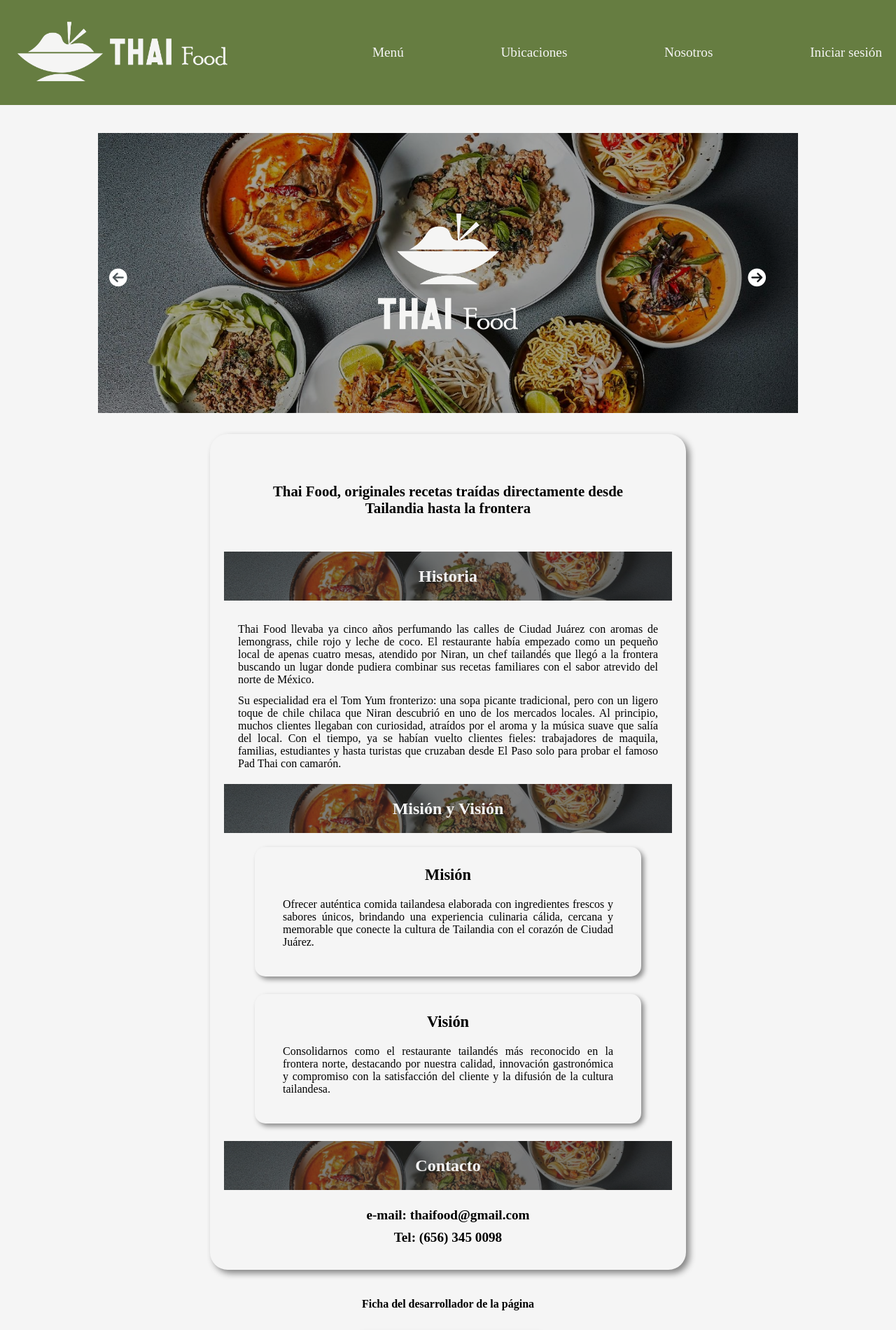
After one commit to Janettth/ProyectoThaiFood, a PHP site: page /nosotros.php in a window 1280 px wide. The commit adds this page. Shown: the top 1900 px of the page at 70% size. Run offline with PHP 8.4, Linux system fonts and the light colour scheme; some libraries are stand-ins or nearby versions.

Commit message:
Actualizacion de pagina Nosotros completa

```diff
--- a/CSS/estiloNosotros.css
+++ b/CSS/estiloNosotros.css
@@ -65,7 +65,7 @@
 .contenido_texto{
 
     width: 50%;
-    margin: auto;
+    margin: 0 auto;
     margin-top: 30px;
     margin-bottom: 30px;
     background-color: transparent;
@@ -76,12 +76,108 @@
 
 }
 
+/*informacion*/
+
+
 #titulo_bienvenida{
     font-weight: bold;
     padding: 50px;
+
+    font-size: 1.3em;
 }
 
-#texto_restaurante{
+.texto_restaurante{
     text-align: justify;
     padding: 20px;
 }
+
+.texto_restaurante p{
+    margin-top: 12px;
+}
+
+
+.banner{
+    width: 100%;
+    height: 70px;
+    align-content: center;
+
+    background-image: url('../assets/carrusel/315_Thai_banner.jpg');
+    background-repeat: no-repeat;
+    background-size: cover;
+
+    color: whitesmoke;
+}
+
+.banner p{
+    background-color: rgba(40, 40, 40, 0.596);
+    width: 100%;
+    height: 100%;
+    align-content: center;
+
+    font-size: 1.5em;
+    font-weight: bold;
+}
+
+h4{
+    margin: 0 auto;
+    text-align: center;
+    padding: 10px;
+    margin-bottom: 20px;
+}
+
+
+#ficha{
+    width: 20%;
+    margin: 0 auto;
+    text-align: center;
+    margin-bottom: 30px;
+}
+
+#ficha img{
+    width: 100%;
+    box-shadow: 5px 5px 10px rgba(0, 0, 0, 0.151);
+}
+
+.misionVision{
+    width: 80%;
+    margin: 0 auto;
+    padding: 20px;
+    text-align: justify;
+    margin-top: 20px;
+    border-radius: 15px;
+    margin-bottom: 25px;
+
+    color: black;
+    background: whitesmoke;
+
+    box-shadow: 4px 4px 7px rgba(0, 0, 0, 0.434);
+}
+
+.misionVision:hover{
+    transform: scale(1.05);
+}
+
+.misionVision p{
+    margin: 20px;
+}
+
+.misionVision h3{
+    font-size: 1.4em;
+    text-align: center;
+    margin: 7px;
+}
+
+.contacto{
+    background-color: whitesmoke;
+    padding: 5px;
+    margin: 10px;
+}
+
+.contacto p{
+    width: 100%;
+    margin-top: 10px;
+    text-align: center;
+
+    font-size: 1.2em;
+    font-weight: bold;
+}
--- /dev/null
+++ b/nosotros.php
@@ -0,0 +1,147 @@
+<!DOCTYPE html>
+<html lang="en">
+<head>
+    <meta charset="UTF-8">
+    <meta name="viewport" content="width=device-width, initial-scale=1.0">
+    <title>Nosotros</title>
+    <link rel="stylesheet" href="CSS/estilo.css">
+    <link rel="stylesheet" href="CSS/estiloNosotros.css">
+    <script src="https://kit.fontawesome.com/f22edbe064.js" crossorigin="anonymous"></script>
+</head>
+<body>
+  <header>
+    <div id="logo">
+      <a href="index.php"><img src="assets/logo2.png" alt=""></a>
+    </div>
+
+    <nav>
+      <ul>
+        <li><a href="index.php">Menú</a></li>
+        <li><a href="#">Ubicaciones</a></li>
+        <li><a href="nosotros.php">Nosotros</a></li>
+
+        <?php if (isset($_SESSION['usuario_id'])): ?>
+          <!-- Si el usuario está logueado -->
+          <li><a id="btn_cerrar_sesion" href="PHP/cerrar_sesion.php">Cerrar sesión</a></li>
+        <?php else: ?>
+          <!-- Si el usuario no ha iniciado sesión -->
+          <li><a id="btn_iniciar_sesion" href="InicioSesion.html">Iniciar sesión</a></li>
+        <?php endif; ?>
+      </ul>
+    </nav>
+
+  </header>
+
+  <div class="carrusel_contenedor">
+
+    <div id="sobreTexto">
+      <img src="assets/logo4.png" alt="">
+    </div>
+    <div class="carrusel_slider">
+      <img src="assets/carrusel/315_Thai_banner.jpg" alt="">
+      <img src="assets/carrusel/1178479-sukhothai-les-photos-du-restaurant-thai.jpg" alt="">
+      <img src="assets/carrusel/Caracteristicas-de-la-gastronomía-Tailandesa.jpg" alt="">
+
+      <img src="assets/carrusel/cocina-Thai--scaled.jpg" alt="">
+      <img src="assets/carrusel/comidatailandesa-portada.jpg" alt="">
+      <img src="assets/carrusel/entradas.jpg" alt="">
+
+      <img src="assets/carrusel/portada-salon-restaurante-tailandes-thai-barcelona.jpg" alt="">
+      <img src="assets/carrusel/restau_thaigarden.webp" alt="">
+    </div>
+
+    <button class="fa-solid fa-circle-arrow-left prev" onclick="plusSlides(-1)"></button>
+    <button class="fa-solid fa-circle-arrow-right next" onclick="plusSlides(1)"></button>
+
+  </div>
+
+
+  <div class="contenido_texto">
+    <div id="titulo_bienvenida">
+      Thai Food, originales recetas traídas directamente desde Tailandia hasta la frontera
+    </div>
+
+    <div class="banner">
+      <p>Historia</p>
+    </div>
+
+    <div class="texto_restaurante">
+      <p>Thai Food llevaba ya cinco años perfumando las calles de Ciudad Juárez
+        con aromas de lemongrass, chile rojo y leche de coco. El restaurante había
+        empezado como un pequeño local de apenas cuatro mesas, atendido por Niran,
+        un chef tailandés que llegó a la frontera buscando un lugar donde pudiera
+        combinar sus recetas familiares con el sabor atrevido del norte de México.
+      </p>
+
+
+      <p>
+        Su especialidad era el Tom Yum fronterizo: una sopa picante tradicional,
+        pero con un ligero toque de chile chilaca que Niran descubrió en uno de los
+        mercados locales. Al principio, muchos clientes llegaban con curiosidad, atraídos
+        por el aroma y la música suave que salía del local. Con el tiempo, ya se habían
+        vuelto clientes fieles: trabajadores de maquila, familias, estudiantes y hasta
+        turistas que cruzaban desde El Paso solo para probar el famoso Pad Thai con camarón.
+      </p>
+    </div>
+
+    <div class="banner">
+      <p>Misión y Visión</p>
+    </div>
+
+    <div class="misionVision">
+      <h3>Misión</h3>
+      <p>Ofrecer auténtica comida tailandesa elaborada con ingredientes frescos y sabores únicos, brindando una experiencia culinaria cálida, cercana y memorable que conecte la cultura de Tailandia con el corazón de Ciudad Juárez.</p>
+    </div>
+
+    <div class="misionVision">
+      <h3>Visión</h3>
+      <p>Consolidarnos como el restaurante tailandés más reconocido en la frontera norte, destacando por nuestra calidad, innovación gastronómica y compromiso con la satisfacción del cliente y la difusión de la cultura tailandesa.</p>
+    </div>
+
+
+    <div class="banner">
+      <p>Contacto</p>
+    </div>
+
+
+    <div class="contacto">
+      <p>e-mail: thaifood@gmail.com</p>
+      <p>Tel: (656) 345 0098</p>
+    </div>
+  </div>
+
+
+
+
+  <h4>Ficha del desarrollador de la página</h4>
+  <div id="ficha">
+
+    <img src="assets/ficha_yo.jpg" alt="">
+  </div>
+
+
+  <footer>
+    <div id="redes_sociales">
+      <a class="fa-brands fa-facebook-f"></a>
+      <a class="fa-brands fa-instagram"></a>
+      <a class="fa-brands fa-x-twitter"></a>
+    </div>
+
+    <div id="contacto">
+      <p>thaifood@gmail.com</p>
+      <p>(656) 345 0098</p>
+    </div>
+
+    <div id="info_desarrollador">
+      <p>Creado por: Janeth Guadalupe Castañeda Romero</p>
+    </div>
+
+  </footer>
+
+
+
+</body>
+
+<script src="JS/funciones.js"></script>
+<script src="JS/carrusel.js"></script>
+</html>
```
Also changed, not shown: PHP/comentarios.php (added, +69 -0 lines), PHP/platillos.php (added, +52 -0 lines), PHP/usuarios.php (added, +56 -0 lines), assets/ficha_yo.jpg (added).
